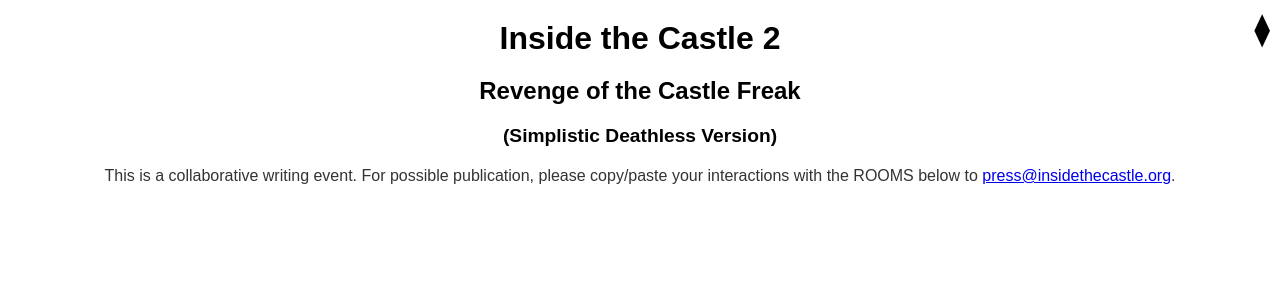
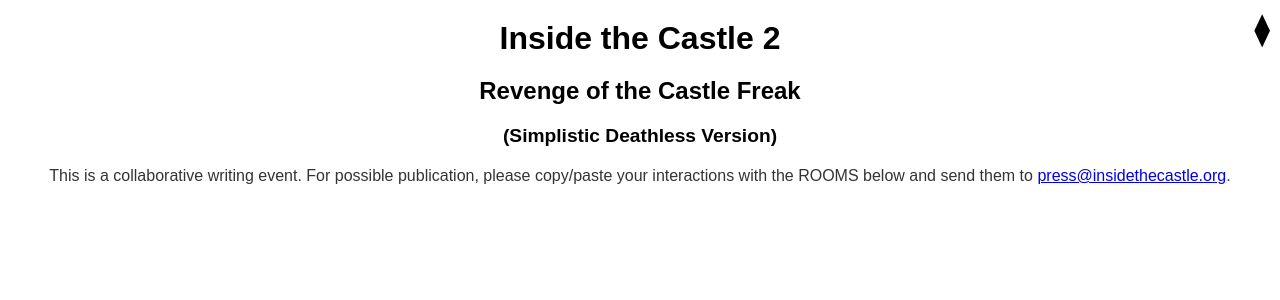
Before and after one commit to kbooten/itc_simple, a Flask app: page / in a window 1280 px wide. Shown: the top 300 px of the page. Run offline with Flask 3, Linux system fonts and the light colour scheme; parts of the project's set-up code (start-up, migrations or seed data) failed here and were passed over.

Commit message:
clarification

```diff
--- a/templates/map.html
+++ b/templates/map.html
@@ -107,7 +107,7 @@
     <h1>Inside the Castle 2</h1>
     <h2>Revenge of the Castle Freak</h2>
     <h3>(Simplistic Deathless Version)</h3>
-    <p class="email-instructions">This is a collaborative writing event. For possible publication, please copy/paste your interactions with the ROOMS below to <a href="mailto:press@insidethecastle.org">press@insidethecastle.org</a>.</p>
+    <p class="email-instructions">This is a collaborative writing event. For possible publication, please copy/paste your interactions with the ROOMS below and send them to <a href="mailto:press@insidethecastle.org">press@insidethecastle.org</a>.</p>
     <ul id="room-list">
         {% for room in rooms %}
         <li>
```
